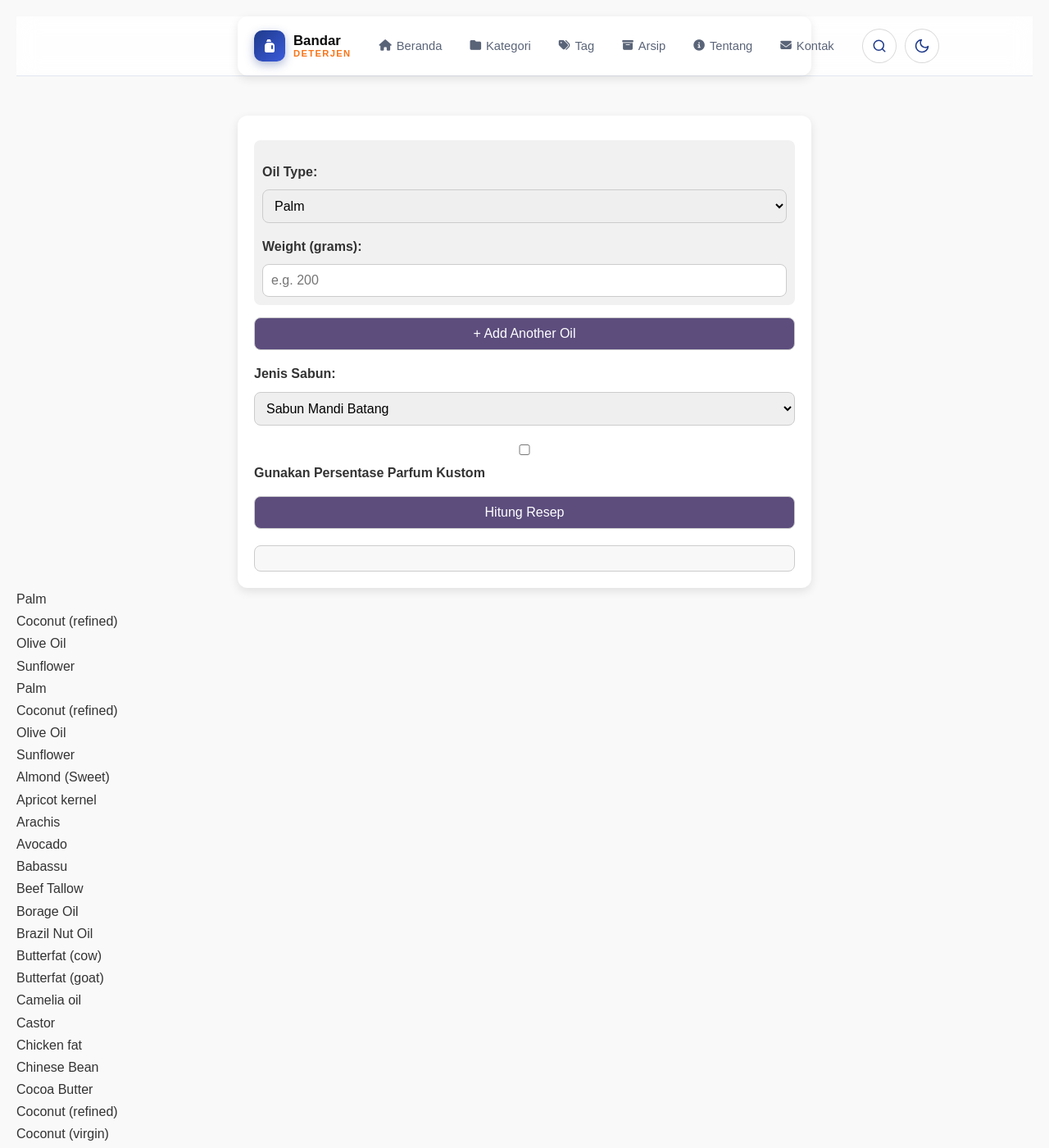
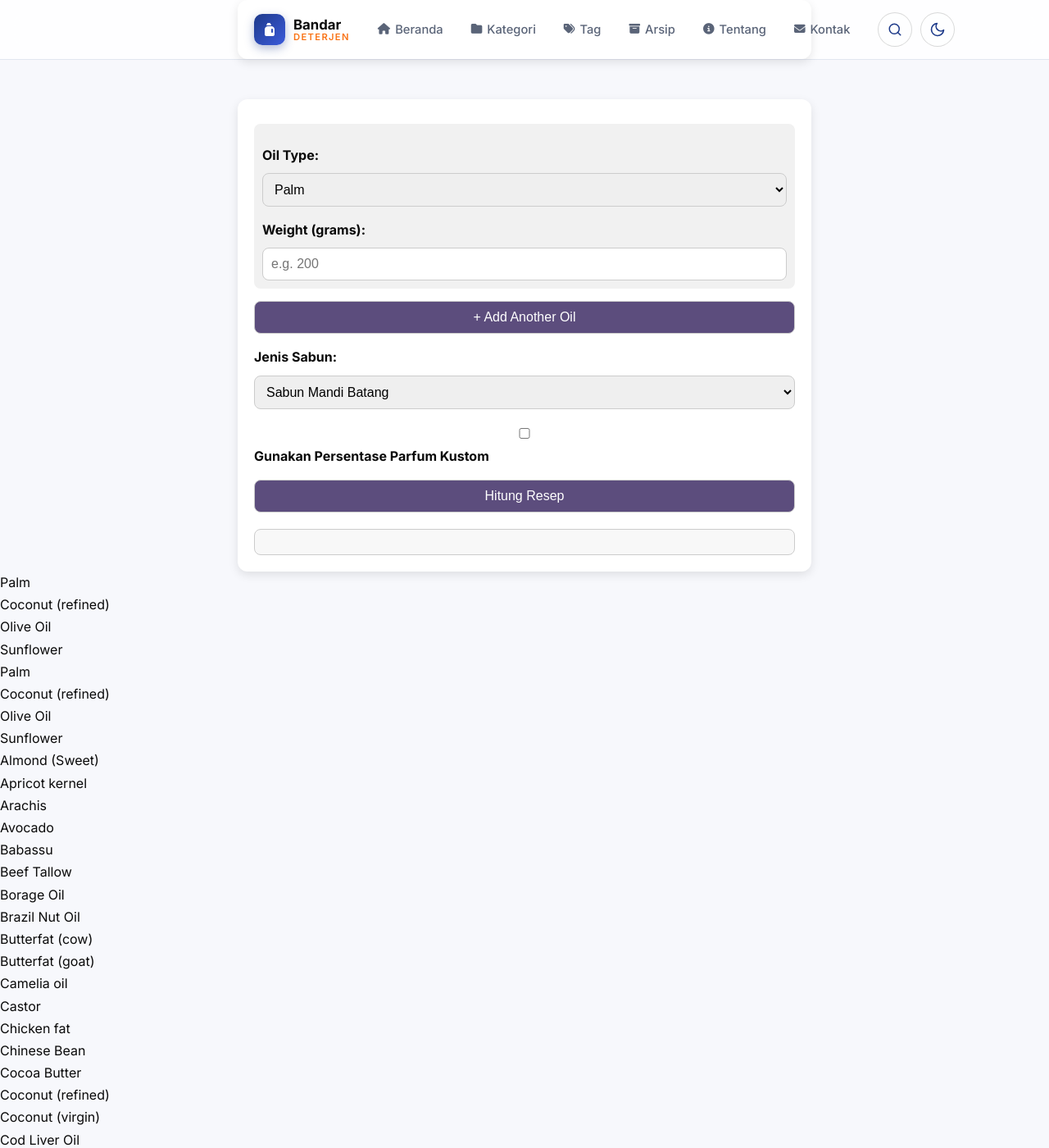
Before and after one commit to bandardeterjen/bandardeterjen.github.io, a Jekyll site: the page built from kalkulator-sabun.html, in a window 1280 px wide and 1400 px high. Shown: the whole window at 82% size. Built offline with Jekyll 4.4.1, drawn with Linux system fonts in a browser that asks for light colours.

Commit message:
Update kalkulator-sabun.html

```diff
--- a/kalkulator-sabun.html
+++ b/kalkulator-sabun.html
@@ -6,12 +6,7 @@ permalink: /kalkulator-sabun/
 ---
 
  <style>
-    body {
-      font-family: Arial, sans-serif;
-      background: #f9f9f9;
-      padding: 20px;
-      color: #333;
-    }
+
     .container {
       max-width: 700px;
       margin: auto;
```
